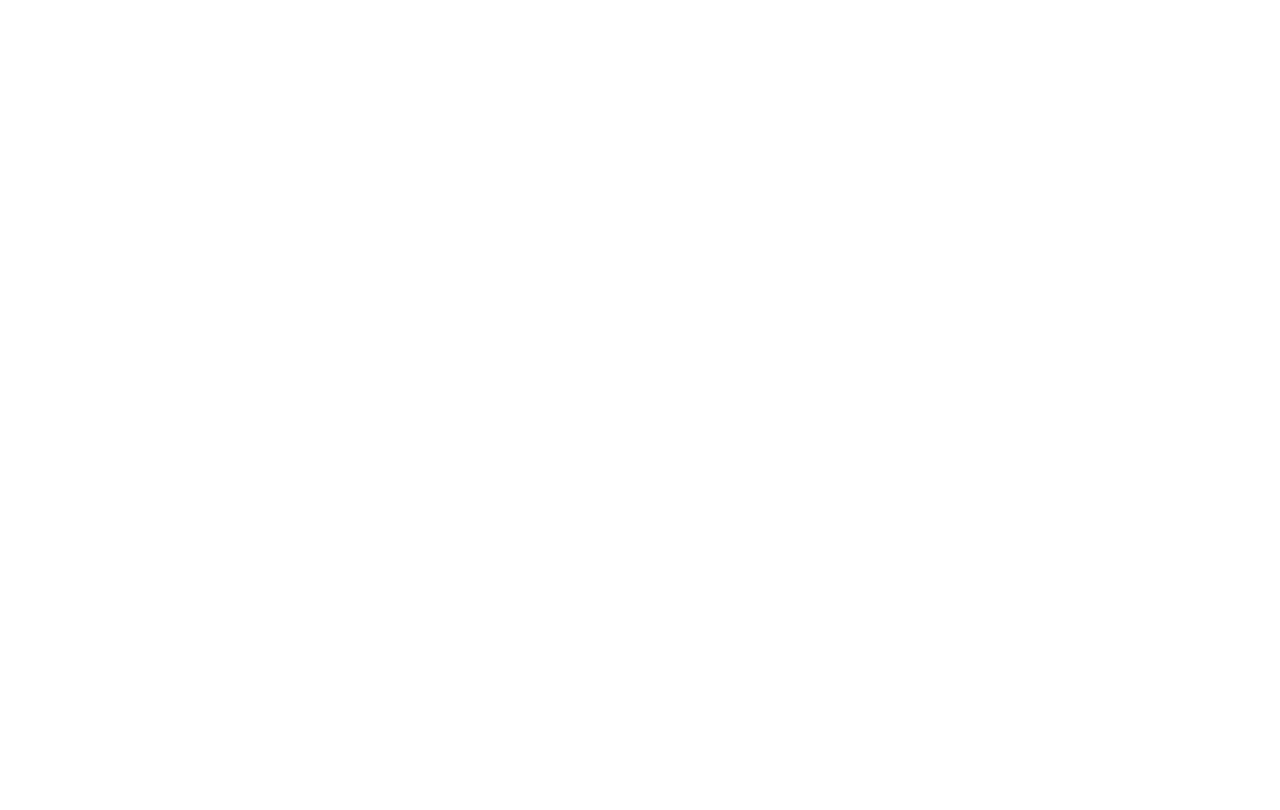
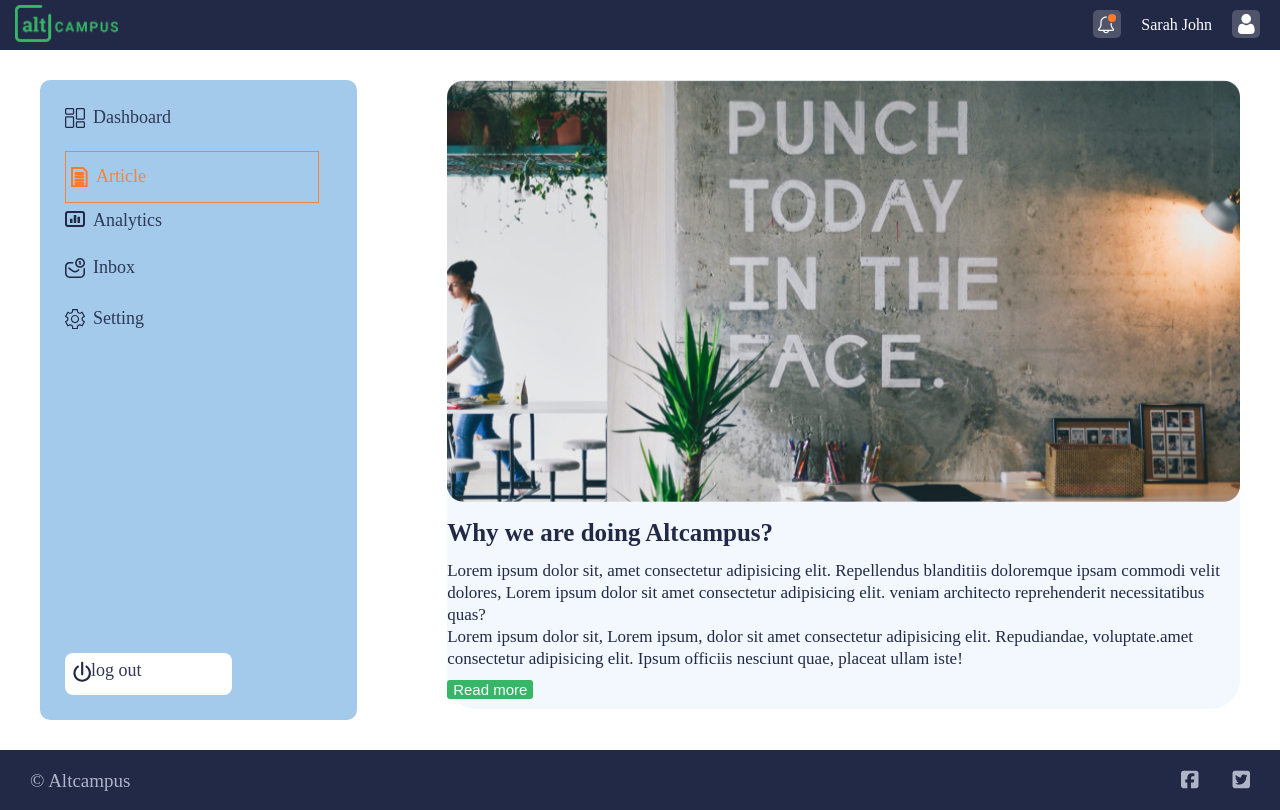
Before and after one commit to lovekushrajput/TA-STYLE-flexbox-THaaae, a website: page block-BHaabo/index.html in a window 1280 px wide. Drawn offline with Linux system fonts and the light colour scheme.

Commit message:
assignment3 completed

```diff
--- /dev/null
+++ b/block-BHaabo/assets/stylesheet/style.css
@@ -0,0 +1,183 @@
+/* http://meyerweb.com/eric/tools/css/reset/ */
+/* v1.0 | 20080212 */
+
+html, body, div, span, applet, object, iframe,
+h1, h2, h3, h4, h5, h6, p, blockquote, pre,
+a, abbr, acronym, address, big, cite, code,
+del, dfn, em, font, img, ins, kbd, q, s, samp,
+small, strike, strong, sub, sup, tt, var,
+b, u, i, center,
+dl, dt, dd, ol, ul, li,
+fieldset, form, label, legend,
+table, caption, tbody, tfoot, thead, tr, th, td {
+	margin: 0;
+	padding: 0;
+	border: 0;
+	outline: 0;
+	font-size: 100%;
+	vertical-align: baseline;
+	background: transparent;
+}
+body {
+	line-height: 1;
+}
+ol, ul {
+	list-style: none;
+}
+blockquote, q {
+	quotes: none;
+}
+blockquote:before, blockquote:after,
+q:before, q:after {
+	content: '';
+	content: none;
+}
+
+/* remember to define focus styles! */
+:focus {
+	outline: 0;
+}
+
+/* remember to highlight inserts somehow! */
+ins {
+	text-decoration: none;
+}
+del {
+	text-decoration: line-through;
+}
+
+/* tables still need 'cellspacing="0"' in the markup */
+table {
+	border-collapse: collapse;
+	border-spacing: 0;
+}
+/* custom */
+.container{
+    max-width: 1200px;
+    margin: 0 auto;
+    padding: 0 10px;
+}
+.flex{
+    display: flex;
+    justify-content: space-between;
+    align-items: center;
+}
+/* header */
+header{
+    background-color: rgb(34,41,70);
+    height: 50px;
+}
+.brand-logo img{
+    width: 12%;
+    margin-left: 15px;
+}
+.anchor{
+    color: white;
+    text-decoration: none;
+    padding-right: 20px;
+}
+/* main */
+main{
+    padding-bottom: 30px;
+}
+.flex2{
+    display: flex;
+}
+.section{
+    height: 640px;
+    width: 40%;
+    margin-top: 30px;
+    background-color: rgb(163,202,234);
+    border-radius: 10px;
+}
+.dashboard{
+    width: 80%;
+    display: flex;
+    flex-direction: column;
+    margin-left: 25px;
+    margin-top: 20px;
+    margin-bottom: 300px;
+    color: rgb(47,57,87);
+    font-size: 18px;
+}
+.dashboard .icon3{
+    display: inline-flex;
+    text-decoration: none;
+    margin-bottom: 15px;
+    margin-right: 8px;
+    font-size: 18px;
+}
+.icon2{
+    display: inline-flex;
+    margin: 8px 0;
+}
+.logout-parent{
+    margin-right: 80px;
+
+}
+.logout{
+    margin-top: 300px;
+    background-color: white;
+    display: inline-flex;
+    padding-right: 90px;
+    padding-top: 8px;
+    padding-bottom: 10px;
+    padding-left: 8px;
+    border-radius: 8px;
+}
+.article{
+    display: flex;
+    color: rgb(246,131,59);
+    padding-top: 15px;
+    padding-left: 5px;
+    /* margin-right: 110px; */
+    border: 1px solid rgb(246,131,59);
+}
+/* section2 */
+.section2{
+    width: 100%;
+    padding-left: 90px;
+}
+.content{
+    margin-top: 30px;
+    background-color: rgb(242,248,253);
+    border-radius: 30px;
+
+}
+.section2 img{
+    width: 100%;
+}
+.heading{
+    font-size: 25px;
+    margin: 15px 0;
+    color: rgb(34,41,70);
+}
+.text{
+    color: rgb(34,41,70);
+    line-height: 1.3;
+    font-size: 17px;
+}
+.read-more-button{
+    background-color: rgb(55,182,103);
+    border: none;
+    font-size: 15px;
+    border-radius: 3px;
+    margin: 10px 0;
+    color: white;
+
+}
+/* footer */
+footer{
+    background-color: rgb(34,41,70);
+    height: 60px;
+    color: rgb(176,180,199);
+}
+footer p{
+    margin-left: 30px;
+    font-size: 19px;
+}
+.icon a{
+    color: rgb(176,180,199);
+    font-size: 20px;
+    margin-right: 30px;
+}
--- a/block-BHaabo/index.html
+++ b/block-BHaabo/index.html
@@ -6,3 +6,83 @@
 - Using CSS resets is necessary.
 - Use semantic tags and keep the nesting and indentation proper.
 -->
+<!DOCTYPE html>
+<html lang="en">
+
+<head>
+    <meta charset="UTF-8">
+    <meta http-equiv="X-UA-Compatible" content="IE=edge">
+    <meta name="viewport" content="width=device-width, initial-scale=1.0">
+    <title>Assignment3</title>
+    <link rel="stylesheet" href="assets/stylesheet/style.css">
+    <script src="https://kit.fontawesome.com/1deaeb98fb.js" crossorigin="anonymous"></script>
+</head>
+
+<body>
+    <header class="flex">
+        <a class="brand-logo" href="#"><img src="assets/media/altcampus logo.png" alt="brand logo"></a>
+        <nav class="nav flex">
+            <a class="anchor" href="#"><img src="assets/media/bell.svg" alt="bell"></a>
+            <a class="anchor" href="#">Sarah John</a>
+            <a class="anchor" href="#"><img src="assets/media/user.svg" alt="user"></a>
+        </nav>
+    </div>
+    </header>
+    <main>
+        <section class="container flex2">
+            <div class="section">
+                <div class="dashboard">
+                    <div class="icon2">
+                    <a class="icon3" href="#"><img src="assets/media/dashboard.svg" alt="dashboard"></a>
+                    <p>Dashboard</p>
+                </div>
+                <div class="article">
+                    <a class="icon3"href="#"><img src="assets/media/article.svg" alt="article"></a>
+                    <p>Article<p></p>
+                    </div>
+                    <div class="icon2">
+                    <a class="icon3" href="#"><img src="assets/media/analytics.svg" alt="analytics"></a>
+                    <p>Analytics</p>
+                </div>
+                     <div class="icon2">
+                    <a class="icon3" href="#"><img src="assets/media/inbox.svg" alt="inbox"></a>
+                    <p>Inbox</p>
+                </div>
+                    <div class="icon2">
+                    <a class="icon3" href="#"><img src="assets/media/setting.svg" alt="setting"></a>
+                    <p>Setting</p>
+                </div>
+                      <div class="logout-parent">
+                     <div class="logout">
+                 <a href="#"><img src="assets/media/log-out.svg" alt="log-out"></a>
+                 <p>log out</p>
+                </div>
+            </div>
+                </div>
+            </div>
+            <div class="section2">
+            <div class="content">
+                <img src="assets/media/01.png" alt="01">
+                <h1 class="heading">Why we are doing Altcampus?</h1>
+                <p class="text">Lorem ipsum dolor sit, amet consectetur adipisicing elit. Repellendus blanditiis
+                    doloremque ipsam
+                    commodi velit dolores, Lorem ipsum dolor sit amet consectetur adipisicing elit. veniam architecto
+                    reprehenderit necessitatibus quas?</p>
+                <p class="text">Lorem ipsum dolor sit, Lorem ipsum, dolor sit amet consectetur adipisicing elit. Repudiandae,
+                    voluptate.amet consectetur adipisicing elit. Ipsum officiis nesciunt quae, placeat ullam
+                    iste!</p>
+                    <button class="read-more-button">Read more</button>
+                </div>
+            </div>
+        </section>
+    </main>
+    <footer class="flex">
+        <p>&copy Altcampus</p>
+        <div class="icon">
+        <a href="#"><i class="fab fa-facebook-square"></i></a>
+        <a href="#"><i class="fab fa-twitter-square"></i></a>
+    </div>
+    </footer>
+</body>
+
+</html>
```
Also changed, not shown: block-BHaabo/assets/media/01.png (renamed from block-BHaabo/assets/01.png), block-BHaabo/assets/media/altcampus logo.png (added), block-BHaabo/assets/media/analytics.svg (renamed from block-BHaabo/assets/icons/analytics.svg), block-BHaabo/assets/media/article.svg (renamed from block-BHaabo/assets/icons/article.svg), block-BHaabo/assets/media/bell.svg (renamed from block-BHaabo/assets/icons/bell.svg), block-BHaabo/assets/media/dashboard.svg (renamed from block-BHaabo/assets/icons/dashboard.svg), block-BHaabo/assets/media/inbox.svg (renamed from block-BHaabo/assets/icons/inbox.svg), block-BHaabo/assets/media/log-out.svg (renamed from block-BHaabo/assets/icons/log-out.svg), block-BHaabo/assets/media/setting.svg (renamed from block-BHaabo/assets/icons/setting.svg), block-BHaabo/assets/media/user.svg (renamed from block-BHaabo/assets/icons/user.svg).
